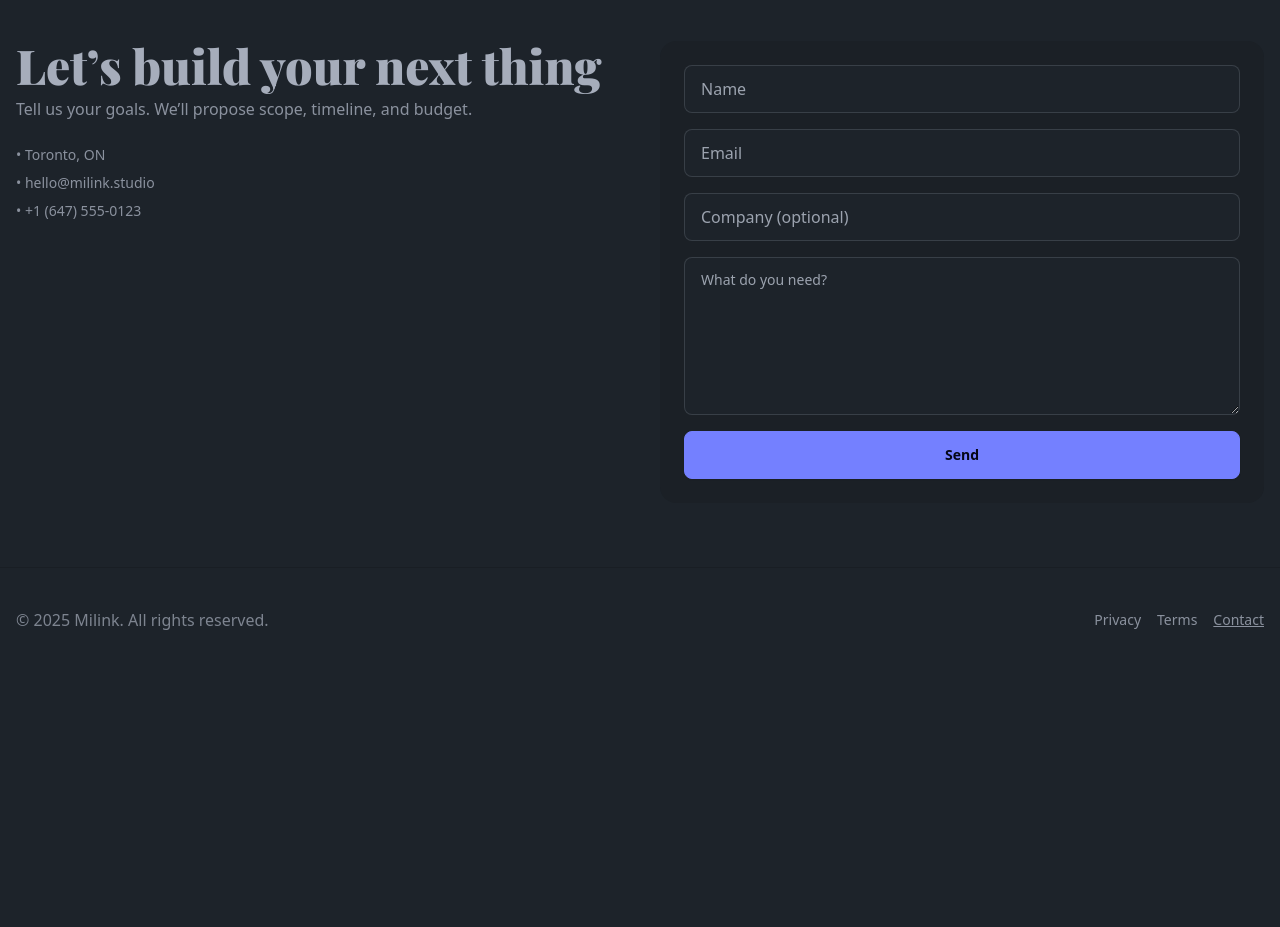
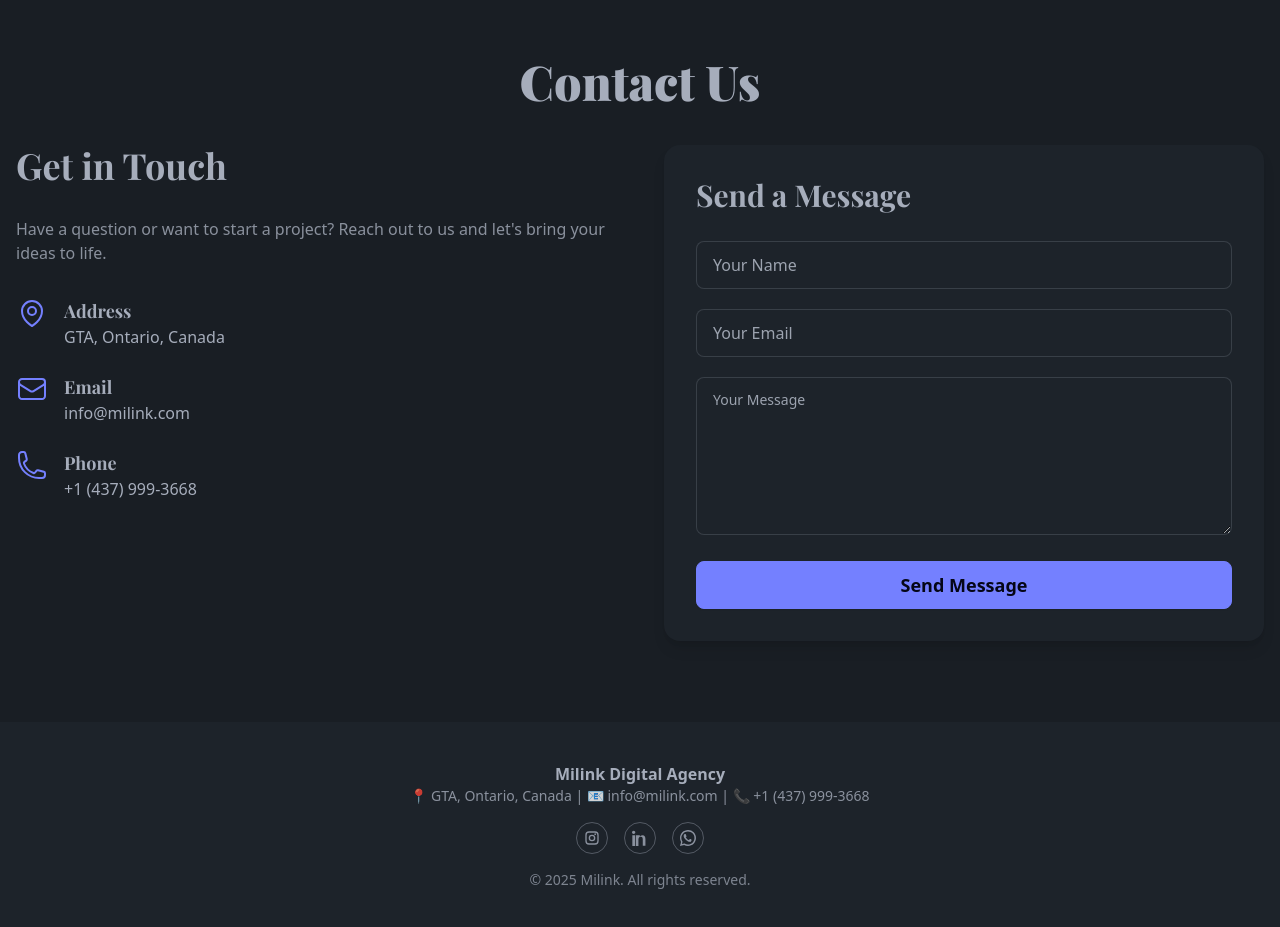
Before and after one commit to miladmo68/milink-pro, a React (Vite) app: page / in a window 1280 px wide. Shown: the part 3380-4307 px from the top of the page. Before the commit the page ends 4052 px from the top, so only its background shows below. Built offline with nearby package versions, Linux system fonts and the light colour scheme; the HTML template or start-up script is replaced by a standard one.

Commit message:
contact & footer fixed

```diff
--- a/src/components/Footer.jsx
+++ b/src/components/Footer.jsx
@@ -1,12 +1,63 @@
-export default function Footer(){
+export default function Footer() {
   return (
     <footer className="py-10 border-t border-base-200">
-      <div className="container flex flex-col md:flex-row items-center justify-between gap-4">
-        <p className="opacity-70">© {new Date().getFullYear()} Milink. All rights reserved.</p>
-        <div className="flex gap-4 opacity-80 text-sm">
-          <a href="#privacy">Privacy</a>
-          <a href="#terms">Terms</a>
-          <a href="#contact" className="link">Contact</a>
+      <div className="container flex flex-col items-center text-center gap-4">
+        {/* Brand & Contact Info */}
+        <div>
+          <p className="font-bold">Milink Digital Agency</p>
+          <p className="text-sm opacity-80">
+            📍 GTA, Ontario, Canada | 📧 info@milink.com | 📞 +1 (437) 999-3668
+          </p>
+        </div>
+
+        {/* Social Media Icons */}
+        <div className="flex gap-4">
+          {[
+            {
+              href: "https://www.instagram.com",
+              label: "Instagram",
+              icon: (
+                <path d="M7.5 2A5.5 5.5 0 002 7.5v9A5.5 5.5 0 007.5 22h9a5.5 5.5 0 005.5-5.5v-9A5.5 5.5 0 0016.5 2h-9zm0 2h9A3.5 3.5 0 0120 7.5v9a3.5 3.5 0 01-3.5 3.5h-9A3.5 3.5 0 014 16.5v-9A3.5 3.5 0 017.5 4zm9.25 1a1.25 1.25 0 100 2.5 1.25 1.25 0 000-2.5zM12 7a5 5 0 100 10 5 5 0 000-10zm0 2a3 3 0 110 6 3 3 0 010-6z" />
+              ),
+            },
+            {
+              href: "https://www.linkedin.com",
+              label: "LinkedIn",
+              icon: (
+                <path d="M4.98 3.5C4.98 4.88 3.88 6 2.5 6S0 4.88 0 3.5 1.12 1 2.5 1s2.48 1.12 2.48 2.5zM.5 8h4V24h-4V8zm7.5 0h3.7v2.3h.05c.52-1 1.8-2.3 3.7-2.3 3.96 0 4.7 2.6 4.7 6v9.7h-4V15c0-2.2 0-5-3-5s-3.5 2.3-3.5 4.8V24h-4V8z" />
+              ),
+            },
+            {
+              href: "https://wa.me/14379993668",
+              label: "WhatsApp",
+              icon: (
+                <path d="M20.52 3.48A11.78 11.78 0 0012 0C5.38 0 0 5.38 0 12c0 2.12.55 4.18 1.6 6.02L0 24l6.16-1.6A11.96 11.96 0 0012 24c6.62 0 12-5.38 12-12 0-3.19-1.24-6.19-3.48-8.52zM12 21.82c-1.83 0-3.6-.5-5.14-1.45l-.37-.22-3.65.95.97-3.56-.24-.37a9.78 9.78 0 01-1.52-5.17c0-5.42 4.4-9.82 9.82-9.82 2.62 0 5.09 1.02 6.94 2.88 1.85 1.85 2.88 4.32 2.88 6.94 0 5.42-4.4 9.82-9.82 9.82zm5.6-7.4c-.31-.15-1.84-.91-2.13-1.02-.29-.11-.5-.15-.71.15-.21.29-.82 1.02-1.01 1.23-.19.21-.37.23-.68.08-.31-.15-1.31-.48-2.5-1.53-.92-.82-1.53-1.83-1.71-2.14-.18-.31-.02-.48.13-.63.14-.14.31-.37.46-.55.15-.18.2-.31.31-.52.1-.21.05-.4-.02-.55-.08-.15-.71-1.72-.97-2.36-.26-.63-.52-.54-.71-.55h-.61c-.21 0-.55.08-.84.4-.29.31-1.1 1.08-1.1 2.63s1.13 3.05 1.29 3.26c.15.21 2.22 3.39 5.37 4.75.75.32 1.34.51 1.8.65.76.24 1.45.21 2-.13.31-.21 1.02-1.01 1.17-1.42.15-.4.15-.74.1-.82-.05-.08-.29-.18-.6-.32z" />
+              ),
+            },
+          ].map((item, idx) => (
+            <a
+              key={idx}
+              href={item.href}
+              aria-label={item.label}
+              target="_blank"
+              rel="noopener noreferrer"
+              className="btn btn-sm btn-circle btn-outline text-base-content/80 border-base-content/40 hover:bg-base-content/10 hover:text-base-content hover:border-base-content transition-all duration-300 transform hover:scale-110"
+            >
+              <svg
+                xmlns="http://www.w3.org/2000/svg"
+                fill="currentColor"
+                viewBox="0 0 24 24"
+                className="h-4 w-4"
+              >
+                {item.icon}
+              </svg>
+            </a>
+          ))}
+        </div>
+
+        {/* Copyright */}
+        <div className="opacity-70 text-sm">
+          © {new Date().getFullYear()} Milink. All rights reserved.
         </div>
       </div>
     </footer>
--- a/src/sections/Contact.jsx
+++ b/src/sections/Contact.jsx
@@ -1,23 +1,84 @@
-export default function Contact(){
+import {
+  MapPinIcon,
+  EnvelopeIcon,
+  PhoneIcon,
+} from "@heroicons/react/24/outline";
+
+export default function Contact() {
   return (
-    <section id="contact" className="py-16">
-      <div className="container grid md:grid-cols-2 gap-10">
-        <div>
-          <h2>Let’s build your next thing</h2>
-          <p className="mt-2 opacity-80">Tell us your goals. We’ll propose scope, timeline, and budget.</p>
-          <ul className="mt-6 space-y-2 text-sm opacity-80">
-            <li>• Toronto, ON</li>
-            <li>• hello@milink.studio</li>
-            <li>• +1 (647) 555‑0123</li>
-          </ul>
+    <section id="contact" className="py-20 bg-base-200">
+      {/* Title with margin-bottom */}
+      <h2 className="text-center mb-10 ">Contact Us</h2>
+
+      <div className="container mx-auto grid gap-12 lg:grid-cols-2">
+        {/* Left: Contact Info */}
+        <div className="space-y-8">
+          <h2 className="text-4xl font-bold">Get in Touch</h2>
+          <p className="opacity-80">
+            Have a question or want to start a project? Reach out to us and
+            let's bring your ideas to life.
+          </p>
+
+          <div className="space-y-6">
+            <div className="flex items-start gap-4">
+              <MapPinIcon className="h-8 w-8 text-primary" />
+              <div>
+                <h3 className="font-semibold text-lg">Address</h3>
+                <p>GTA, Ontario, Canada</p>
+              </div>
+            </div>
+
+            <div className="flex items-start gap-4">
+              <EnvelopeIcon className="h-8 w-8 text-primary" />
+              <div>
+                <h3 className="font-semibold text-lg">Email</h3>
+                <p>info@milink.com</p>
+              </div>
+            </div>
+
+            <div className="flex items-start gap-4">
+              <PhoneIcon className="h-8 w-8 text-primary" />
+              <div>
+                <h3 className="font-semibold text-lg">Phone</h3>
+                <p>+1 (437) 999-3668</p>
+              </div>
+            </div>
+          </div>
         </div>
-        <form onSubmit={(e)=>{e.preventDefault(); alert("Thanks! We’ll reach out soon.");}} className="card bg-base-200/60 p-6 space-y-4">
-          <input className="input input-bordered w-full" placeholder="Name" required />
-          <input type="email" className="input input-bordered w-full" placeholder="Email" required />
-          <input className="input input-bordered w-full" placeholder="Company (optional)" />
-          <textarea className="textarea textarea-bordered w-full" rows="5" placeholder="What do you need?"></textarea>
-          <button className="btn btn-primary">Send</button>
-        </form>
+
+        {/* Right: Contact Form */}
+        <div className="bg-base-100 shadow-lg rounded-2xl p-8">
+          <form
+            onSubmit={(e) => {
+              e.preventDefault();
+              alert("Message sent!");
+            }}
+            className="space-y-5"
+          >
+            <h2 className="text-3xl font-bold mb-2">Send a Message</h2>
+            <input
+              type="text"
+              placeholder="Your Name"
+              className="input input-bordered w-full rounded-lg"
+              required
+            />
+            <input
+              type="email"
+              placeholder="Your Email"
+              className="input input-bordered w-full rounded-lg"
+              required
+            />
+            <textarea
+              placeholder="Your Message"
+              className="textarea textarea-bordered w-full rounded-lg"
+              rows="5"
+              required
+            ></textarea>
+            <button className="btn btn-primary w-full rounded-lg text-lg">
+              Send Message
+            </button>
+          </form>
+        </div>
       </div>
     </section>
   );
```
